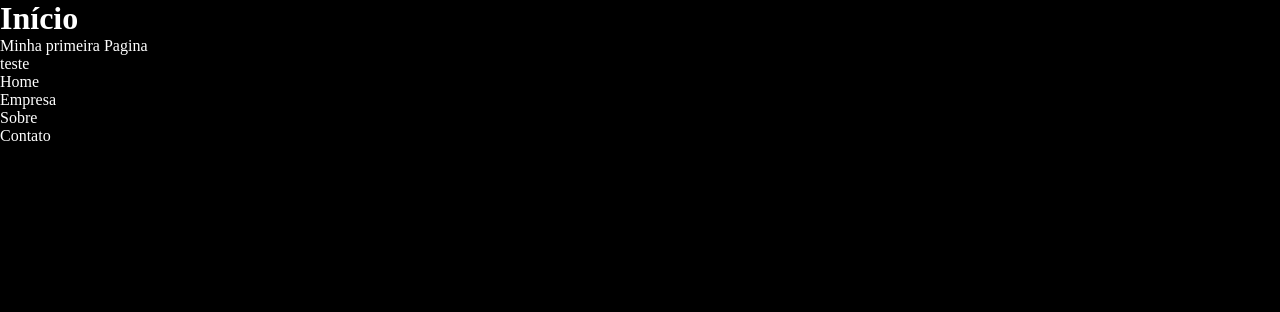
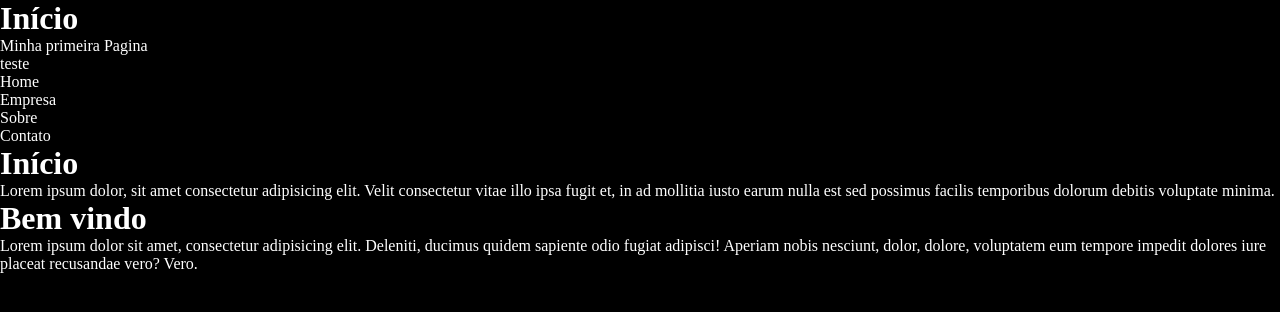
Before and after one commit to DevMichaelMS/curso_git, a plain HTML site: page index.html in a window 1280 px wide. Drawn offline with Linux system fonts and the light colour scheme.

Commit message:
Alterando a pagina index.html

```diff
--- a/index.html
+++ b/index.html
@@ -9,9 +9,9 @@
 </head>
 <body>
     <header>
-    <h1>Início</h1>
-    <p>Minha primeira Pagina</p>
-    <p>teste</p>
+        <h1>Início</h1>
+        <p>Minha primeira Pagina</p>
+        <p>teste</p>
     </header>
     <nav>
         <ul>
@@ -21,6 +21,10 @@
             <li>Contato</li>
         </ul>
     </nav>
+    <h1>Início</h1>
+    <p>Lorem ipsum dolor, sit amet consectetur adipisicing elit. Velit consectetur vitae illo ipsa fugit et, in ad mollitia iusto earum nulla est sed possimus facilis temporibus dolorum debitis voluptate minima.</p>
+    <h1>Bem vindo</h1>
+    <p>Lorem ipsum dolor sit amet, consectetur adipisicing elit. Deleniti, ducimus quidem sapiente odio fugiat adipisci! Aperiam nobis nesciunt, dolor, dolore, voluptatem eum tempore impedit dolores iure placeat recusandae vero? Vero.</p>
     <script src="assets/js/App.js"></script>
 </body>
 </html>
```
